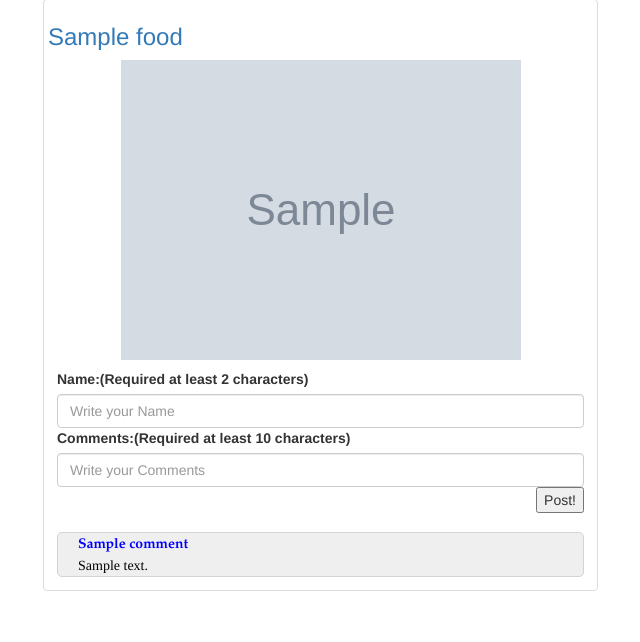
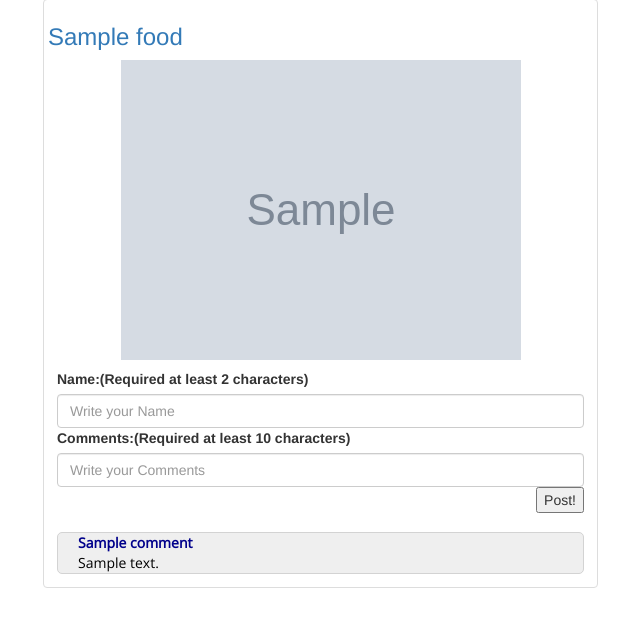
Before and after one commit to mianzain/project1, a Node server app: template views/index.ejs in a window 1280 px wide. Shown: the part 158-800 px from the top of the page, without its empty margins (27-667 px from the left). Run offline with Node 20, Linux system fonts and the light colour scheme; the template is opened without the code that fills it: most values are stand-ins (such as "Sample title", 1, 10 or a date in 2020); grey boxes marked "Sample" are stand-in pictures; some libraries are stand-ins or nearby versions.

Commit message:
Background image and some comments styling

```diff
--- a/public/css/image.css
+++ b/public/css/image.css
@@ -41,5 +41,8 @@ h1 {
 body  {
     background-image: url("image/foodimg.png");
     background-size: cover;
+    background-position: center top;
+    background-attachment: fixed;
+    background-repeat: no-repeat;
 
 }
--- a/public/css/main.css
+++ b/public/css/main.css
@@ -28,12 +28,15 @@ body {
 li { list-style-type: none; }
 
 .foodName {
-  color: blue;
+  color: darkblue;
   font-weight: bold;
-  font-family: garamond
+ /* font-family: garamond;*/
+  font-family: 'Open Sans', sans-serif;
 }
 .foodComment { color: black;
-font-family:times
+/*font-family:times */
+/*font-family: 'Indie Flower', cursive;*/
+font-family: 'Open Sans', sans-serif;
 }
 .comment-div {
   border: 1px solid lightgrey;
--- a/views/index.ejs
+++ b/views/index.ejs
@@ -13,6 +13,10 @@
   <script src="https://maxcdn.bootstrapcdn.com/bootstrap/3.3.4/js/bootstrap.min.js"></script>
   <!-- // <script src="js/jquery.validate.js"></script> -->
   <script src="http://ajax.aspnetcdn.com/ajax/jquery.validate/1.14.0/jquery.validate.js"></script>
+
+<!-- Google Fonts -->
+<link href='https://fonts.googleapis.com/css?family=Indie+Flower' rel='stylesheet' type='text/css'>
+<link href='https://fonts.googleapis.com/css?family=Open+Sans' rel='stylesheet' type='text/css'>
 
   <!-- API Key -->
   <link rel="stylesheet" type="text/css" href="/static/css/main.css">
```
